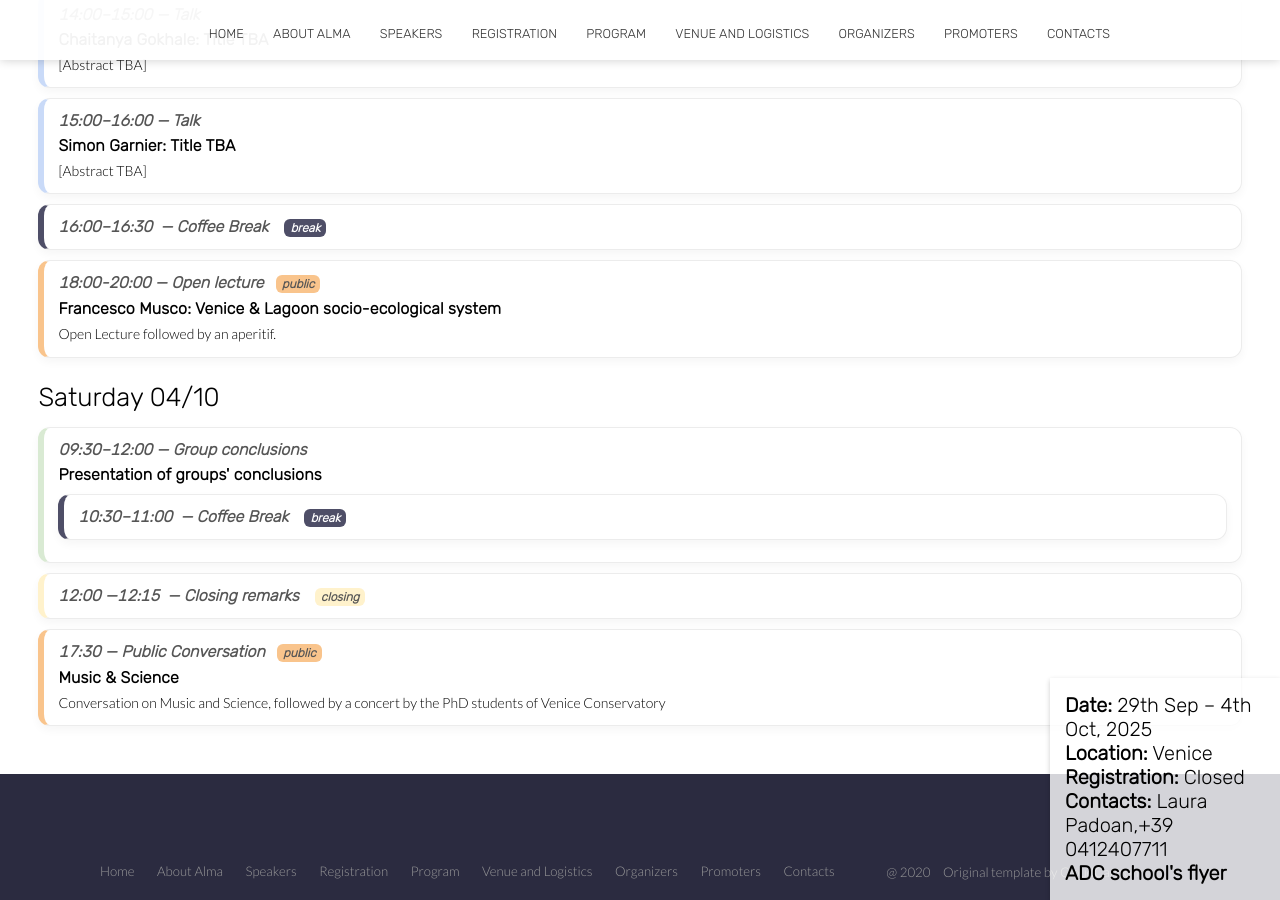
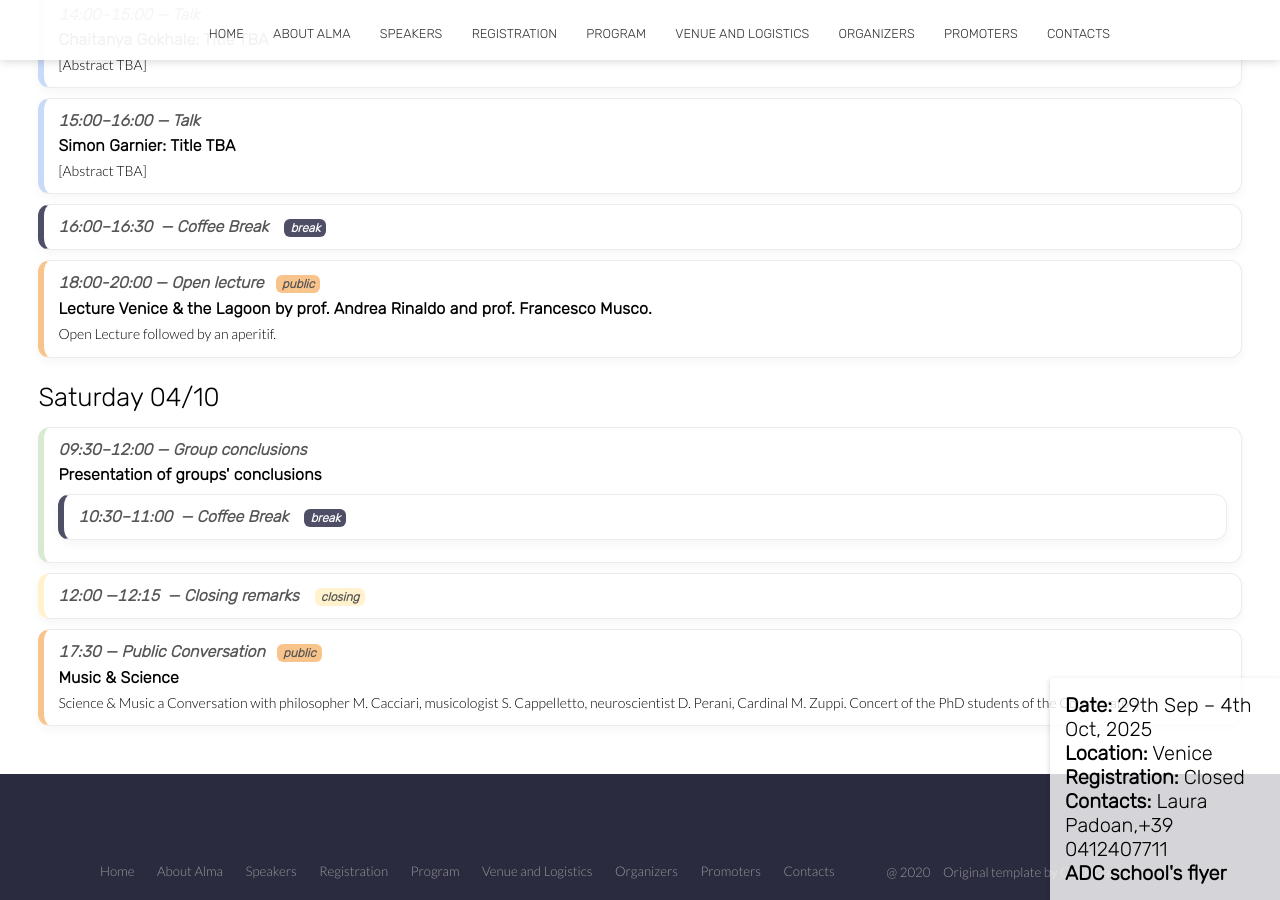
Before and after one commit to almadalcoschool/almadalcoschool.github.io, a Jekyll site: the page built from program_working.html, in a window 1280 px wide and 900 px high, scrolled down 6484 px. Built offline with Jekyll 4.4.1, drawn with Linux system fonts in a browser that asks for light colours; nearby versions of some CDN libraries; some of the changed text lies outside the part shown.

Commit message:
program - evening events

```diff
--- a/program_working.html
+++ b/program_working.html
@@ -690,8 +690,8 @@
         </tr>
         <tr></tr><tr></tr><tr></tr>
         <tr>
-          <td class="tg-pta1"><span style="color:#FFF">19:45</span></td>
-          <td class="tg-0lax" rowspan="2"></td>
+          <!-- <td class="tg-pta1"><span style="color:#FFF">19:45</span></td>
+          <td class="tg-0lax" rowspan="2"></td> -->
         </tr>
         <tr>
           <td class="tg-pta1"><span style="color:#FFF">20:00</span></td>
@@ -781,7 +781,7 @@
     <div class="slot visit">
       <div class="meta"><span class="time">18:00-20:00</span> — Visit &amp; get together <span class="badge visit">event</span></div>
       <h3>European Cultural Center</h3>
-      <p>Visit to the European Cultural Center and get together with happy hour</p>
+      <p>Visit of ECC's Venice Architecture Biennial exhibition, introduced by architect Hadi El Hage. Drinks and appetizers. </p>
     </div>
 
 
@@ -1051,7 +1051,7 @@
 
     <div class="slot visit" id="sat-1730-aperitif">
       <div class="meta"><span class="time">17:30-19:00</span> — Aperitif <span class="badge visit">event</span></div>
-      <h3>Aperitif at Orto del Redentore, Giudecca. Donatella Calabi: <em>“Venezia è viva!”</em></h3>
+      <h3>Visit of Orto del Redentore. Prof. Donatella Calabi presents <em>Venezia è viva. Venice is alive. Venise est vivante.</em> Drinks and appetizers.</h3>
     </div>
 
     <!-- ===== FRIDAY 03/10 ===== -->
@@ -1106,7 +1106,7 @@
 
     <div class="slot visit" id="tue-1800-musco">
         <div class="meta"><span class="time">18:00-20:00</span> — Open lecture <span class="badge visit">public</span></div>
-        <h3>Francesco Musco: Venice &amp; Lagoon socio-ecological system</h3>
+        <h3>Lecture Venice & the Lagoon by prof. Andrea Rinaldo and prof. Francesco Musco. </h3>
         <p>Open Lecture followed by an aperitif.</p>
     </div>
 
@@ -1138,7 +1138,7 @@
     <div class="slot visit" id="sat-1730-aperitif">
       <div class="meta"><span class="time">17:30</span> — Public Conversation <span class="badge visit">public</span></div>
       <h3>Music & Science</h3>
-      <p>Conversation on Music and Science, followed by a concert by the PhD students of Venice Conservatory</p>
+      <p>Science & Music a Conversation with philosopher M. Cacciari, musicologist S. Cappelletto, neuroscientist D. Perani, Cardinal M. Zuppi. Concert of the PhD students of the Conservatory </p>
     </div>
 
   </section>
```
